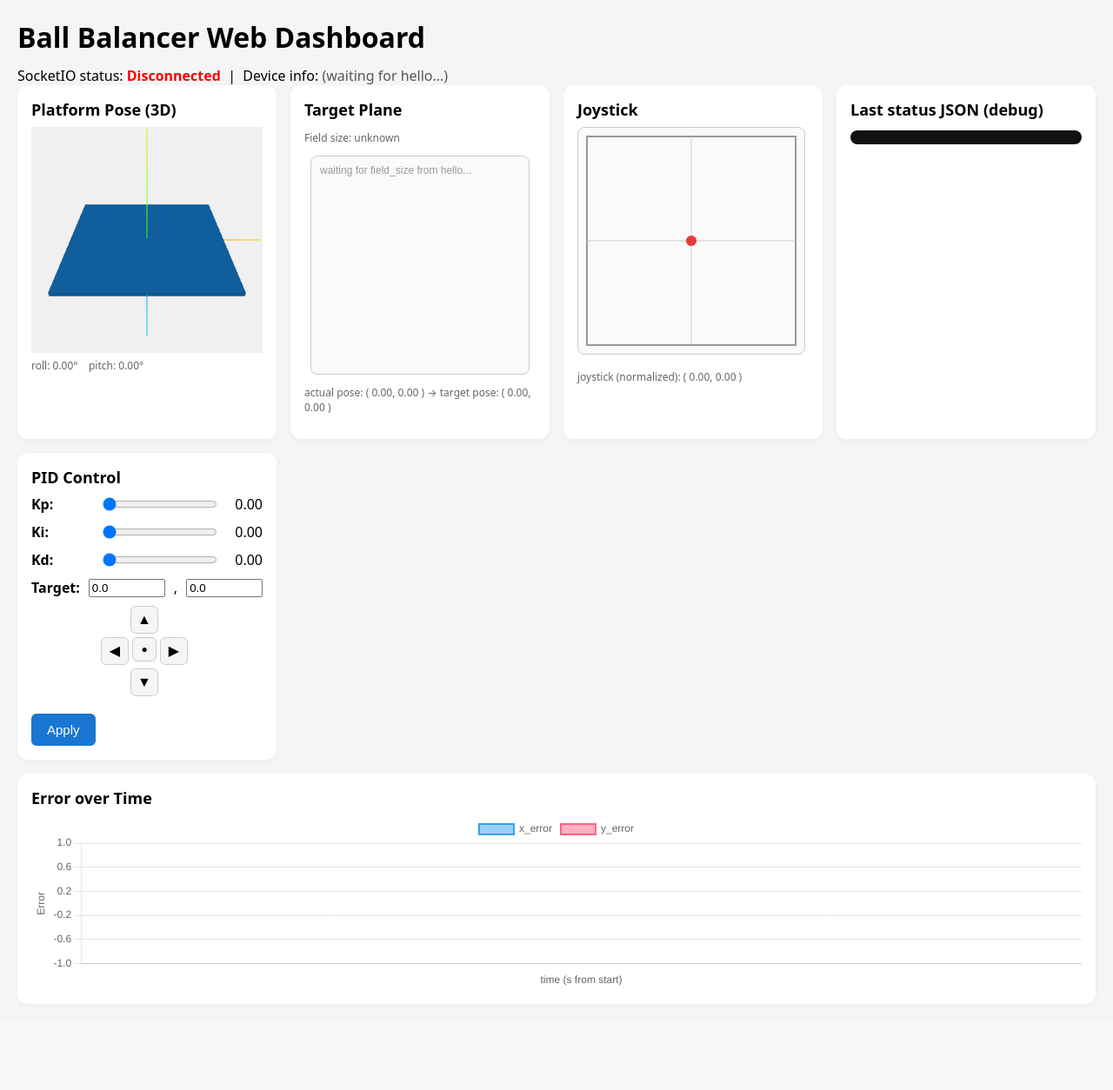
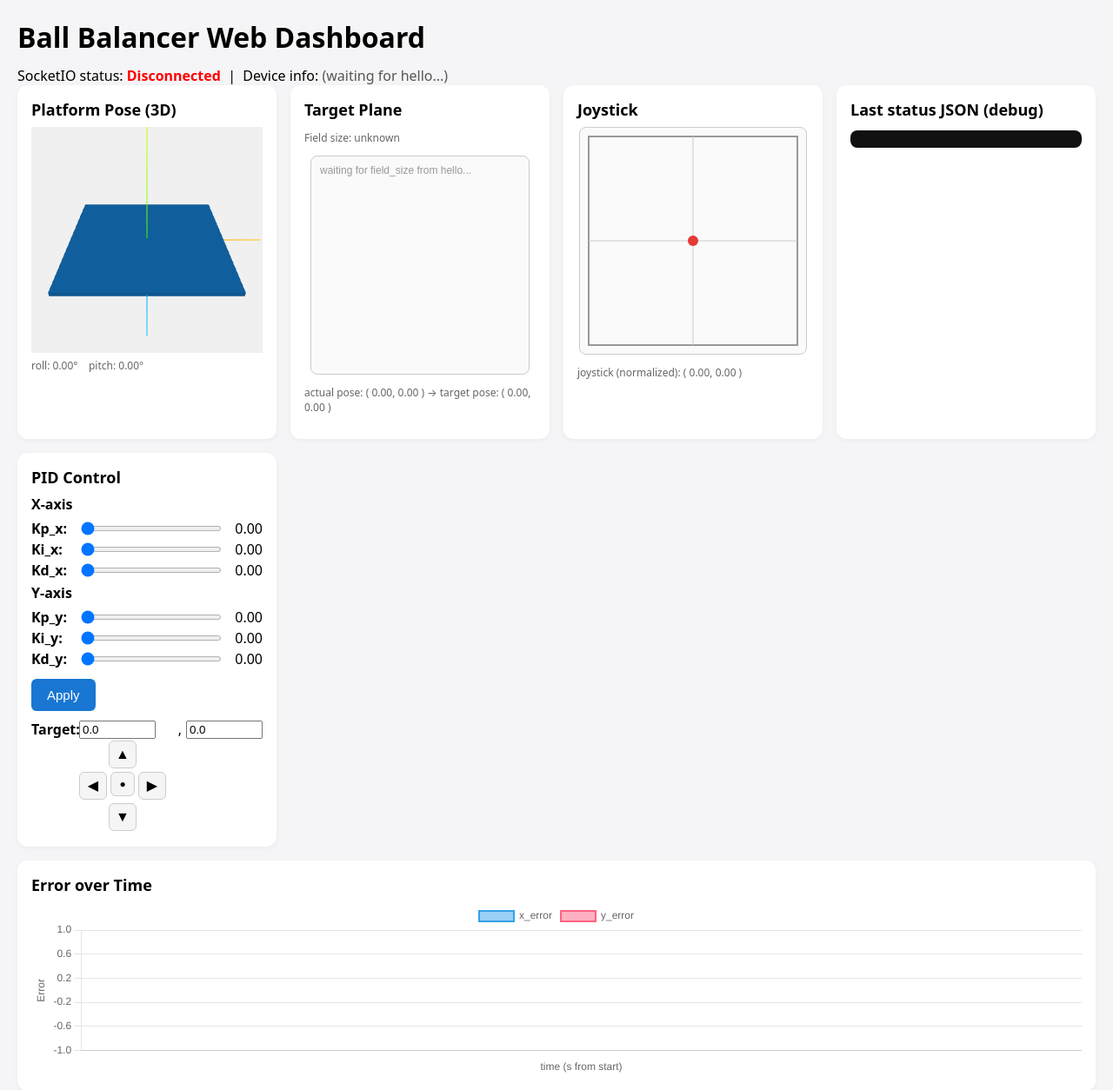
Before and after one commit to jhpower901/ball_balancing_system_server, a Flask app: page / in a window 1280 px wide. Shown: the top 1254 px of the page at 87% size. Before the commit the page ends 1134 px from the top, so only its background shows below. Run offline with Flask 3, Linux system fonts and the light colour scheme; some libraries are stand-ins or nearby versions.

Commit message:
controller 수정

```diff
--- a/app/static/css/main.css
+++ b/app/static/css/main.css
@@ -63,6 +63,7 @@ h1 {
   box-shadow: 0 2px 6px rgba(0, 0, 0, 0.04);
 }
 
+
 .card h2 {
   margin-top: 0;
   margin-bottom: 8px;
@@ -83,6 +84,9 @@ h1 {
   border: 1px solid #ccc;
   border-radius: 8px;
   background: #fafafa;
+  display: block;
+  margin: 0 auto
+
 }
 
 .small-note {
@@ -95,27 +99,34 @@ h1 {
   background: #111;
   color: #0f0;
   font-size: 12px;
-  padding: 8px;
+  padding: 10px;
   border-radius: 8px;
-  max-height: 270px;
+  max-height: 300px;
   overflow: auto;
 }
 
 .pid-row {
-  margin-bottom: 10px;
+  margin-bottom: 2px;
   display: flex;
   align-items: center;
-  gap: 10px;
+  gap: 5px;
+}
+
+.pid-col h3 {
+  margin: 4px 0 6px 0;
+  font-size: 1rem;
+  font-weight: 600;
 }
 
 .pid-row label {
-  width: 70px;
+  width: 50px;
   font-weight: bold;
 }
 
 
 .pid-row input[type="range"] {
   flex: 1;
+  height: 6px;
 }
 
 .pid-row span {
@@ -125,6 +136,7 @@ h1 {
 
 .pid-button {
   margin-top: 10px;
+  margin-bottom: 10px;
   padding: 10px 18px;
   background-color: #1976d2;
   color: white;
--- a/app/templates/index.html
+++ b/app/templates/index.html
@@ -69,26 +69,56 @@
       <section class="card">
         <h2>PID Control</h2>
 
-        <!-- Kp -->
+        <div class="pid-grid">
+
+          <!-- X-axis PID -->
+          <div class="pid-col">
+            <h3>X-axis</h3>
+
             <div class="pid-row">
-          <label for="kp-slider">Kp:</label>
-          <input type="range" id="kp-slider" min="0" max="5" step="0.01" value="0">
-          <span id="kp-value">0.00</span>
+              <label for="kp-x-slider">Kp_x:</label>
+              <input type="range" id="kp-x-slider" min="0" max="5" step="0.01" value="0">
+              <span id="kp-x-value">0.00</span>
             </div>
 
-        <!-- Ki -->
             <div class="pid-row">
-          <label for="ki-slider">Ki:</label>
-          <input type="range" id="ki-slider" min="0" max="5" step="0.01" value="0">
-          <span id="ki-value">0.00</span>
+              <label for="ki-x-slider">Ki_x:</label>
+              <input type="range" id="ki-x-slider" min="0" max="5" step="0.01" value="0">
+              <span id="ki-x-value">0.00</span>
             </div>
 
-        <!-- Kd -->
             <div class="pid-row">
-          <label for="kd-slider">Kd:</label>
-          <input type="range" id="kd-slider" min="0" max="5" step="0.01" value="0">
-          <span id="kd-value">0.00</span>
+              <label for="kd-x-slider">Kd_x:</label>
+              <input type="range" id="kd-x-slider" min="0" max="5" step="0.01" value="0">
+              <span id="kd-x-value">0.00</span>
             </div>
+          </div>
+
+          <!-- Y-axis PID -->
+          <div class="pid-col">
+            <h3>Y-axis</h3>
+
+            <div class="pid-row">
+              <label for="kp-y-slider">Kp_y:</label>
+              <input type="range" id="kp-y-slider" min="0" max="5" step="0.01" value="0">
+              <span id="kp-y-value">0.00</span>
+            </div>
+
+            <div class="pid-row">
+              <label for="ki-y-slider">Ki_y:</label>
+              <input type="range" id="ki-y-slider" min="0" max="5" step="0.01" value="0">
+              <span id="ki-y-value">0.00</span>
+            </div>
+
+            <div class="pid-row">
+              <label for="kd-y-slider">Kd_y:</label>
+              <input type="range" id="kd-y-slider" min="0" max="5" step="0.01" value="0">
+              <span id="kd-y-value">0.00</span>
+            </div>
+          </div>
+        </div>
+
+        <button id="pid-apply-btn" class="pid-button">Apply</button>
 
         <!-- Target 숫자 입력 + Center 버튼 -->
         <div class="pid-row">
@@ -115,8 +145,6 @@
             </div>
           </div>
         </div>
-
-        <button id="pid-apply-btn" class="pid-button">Apply</button>
       </section>
 
 
```
Also changed, not shown: app/mqtt_client.py (+29 -20 lines), app/static/js/main.js (+53 -37 lines). Lines whose indentation alone changed are shown as unchanged.
